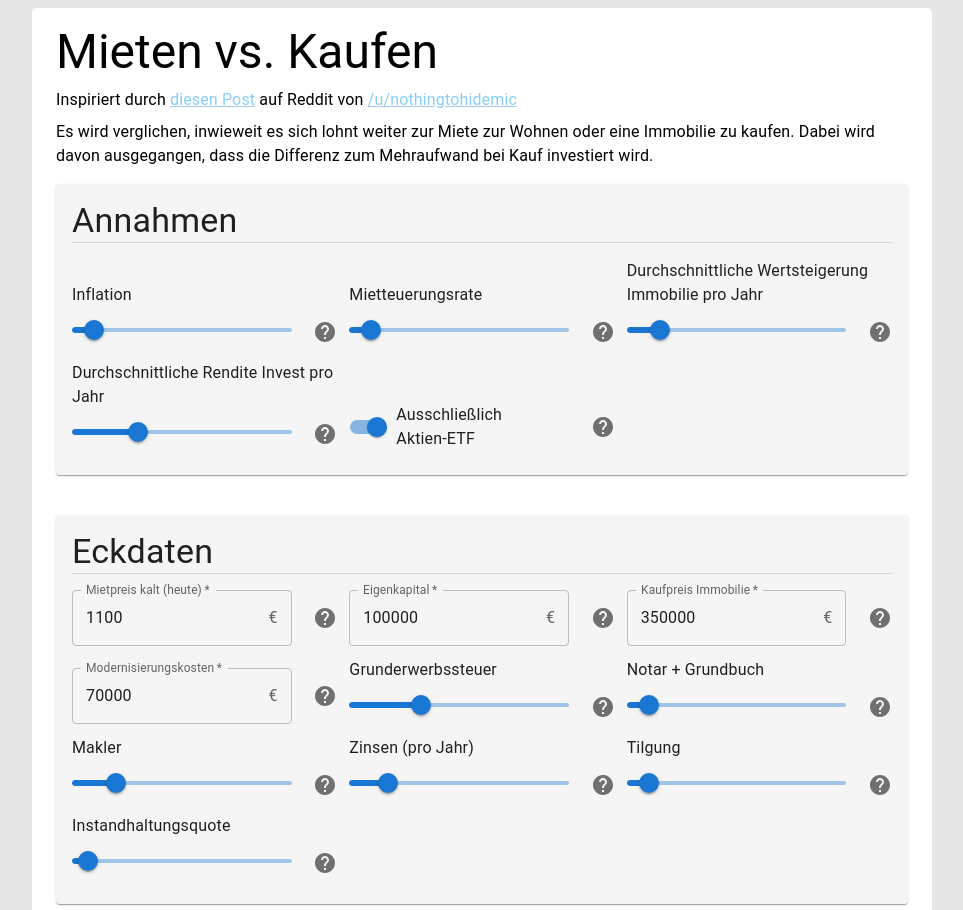
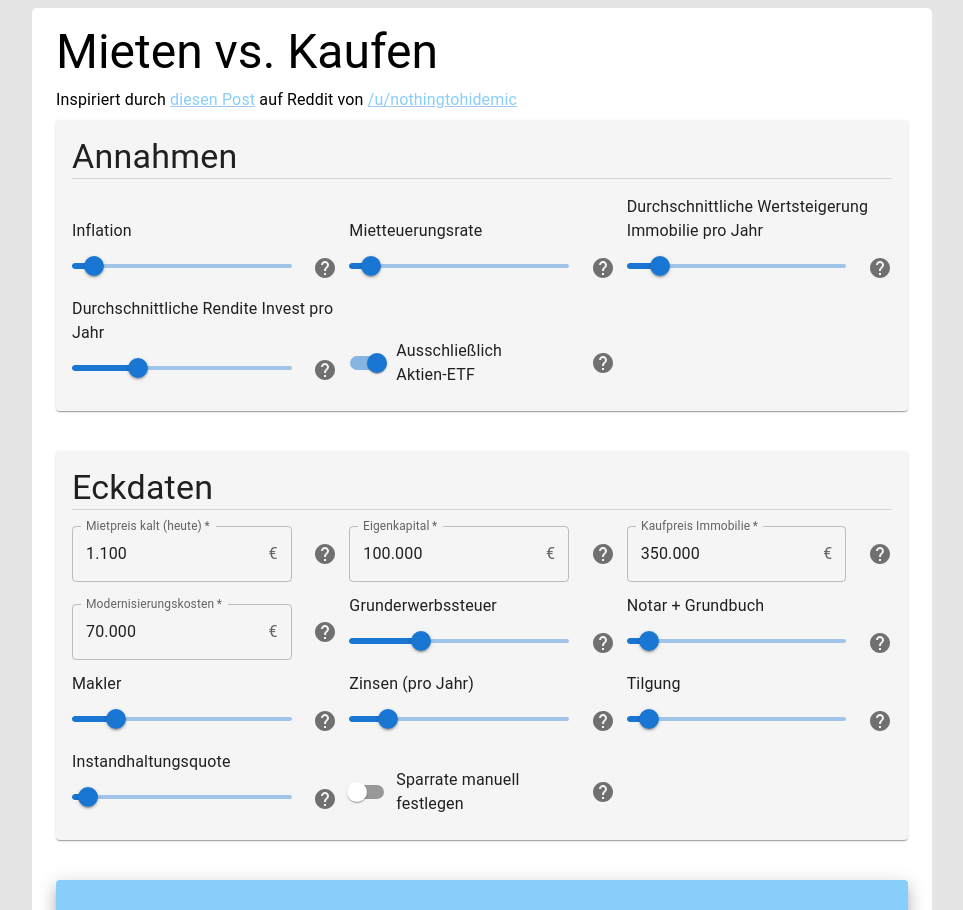
Before and after one commit to zeltbrennt/mietenvskaufen, a React (Vite) app: page / in a window 1280 px wide. Shown: the top 910 px of the page, without its empty margins (158-1121 px from the left). Built offline with nearby package versions, Linux system fonts and the light colour scheme.

Commit message:
Add manual savings and improve numeric display

```diff
--- a/src/App.tsx
+++ b/src/App.tsx
@@ -42,6 +42,7 @@ function App() {
 
   const [tilgungsplan, setTilgungsplan] = useState<tilgungsplanRow[]>([])
   const [showTilgungsplan, setShowTilgungsplan] = useState(false)
+  const [sparManuell, setSparManuell] = useState(false)
 
   useEffect(() => {
     setDarlehen(kaufpreis + modernKost + (kaufpreis / 100) * gest + (kaufpreis / 100) * notar + (kaufpreis / 100) * makler - eigenkapital)
@@ -108,6 +109,11 @@ function App() {
     setWertImmobilie((kaufpreis + modernKost) * (1 + wersteigerung / 100) ** abzahlenJahr)
   }, [kaufpreis, modernKost, wersteigerung, abzahlenJahr])
 
+  useEffect(() => {
+    if (!sparManuell) {
+      setSparrate(monatBelastung - mietpreis)
+    }
+  }, [sparManuell])
 
 
 
@@ -156,9 +162,6 @@ function App() {
       <Typography marginBottom={1}>
         Inspiriert durch <Link sx={{ color: 'lightskyblue' }} href={"https://www.reddit.com/r/Finanzen/comments/1gjabd5/ich_pr%C3%A4sentiere_meinen_mieten_vs_kaufen_rechner/"} >diesen Post</Link> auf Reddit von <Link sx={{ color: 'lightskyblue' }} href={"https://www.reddit.com/user/nothingtohidemic"}>/u/nothingtohidemic</Link>
       </Typography>
-      <Typography marginBottom={2}>
-        Es wird verglichen, inwieweit es sich lohnt weiter zur Miete zur Wohnen oder eine Immobilie zu kaufen. Dabei wird davon ausgegangen, dass die Differenz zum Mehraufwand bei Kauf investiert wird.
-      </Typography>
       <Card sx={{ marginBottom: 5, bgcolor: 'whitesmoke' }}>
         <CardContent>
           <Typography variant='h4'>Annahmen</Typography>
@@ -187,7 +190,10 @@ function App() {
               handleInput={setRendite} />
             <SwitchInput
               label='Ausschließlich Aktien-ETF'
-              tooltip='Kapitalertragssteuer liegt bei 25%, bei Aktien-ETFs jedoch nur 18.46%'
+              tooltip='Kapitalertragssteuer liegt bei 25%, bei Aktien-ETFs jedoch nur 18.463%'
+              onValue={18.463}
+              offValue={25}
+              defaultState={true}
               handleInput={setKapitalertrtagssteuer} />
           </Grid>
         </CardContent>
@@ -258,6 +264,19 @@ function App() {
               typeHint='%'
               defaultValue={instand}
               handleInput={setInstand} />
+            <SwitchInput
+              label='Sparrate manuell festlegen'
+              tooltip='Standardmäßig wird die Differenz der Mehrkosten von Mietpreis zu monatlicher Belastung bei Kauf mit der erwarteten Rendite investiert.'
+              onValue={true}
+              offValue={false}
+              defaultState={false}
+              handleInput={setSparManuell} />
+            {sparManuell ? <DataInput
+              label='Sparrate (manuell)'
+              tooltip='Bitte die Sparrate bei Miete eintragen'
+              defaultValue={Math.round(sparrate)}
+              handleInput={setSparrate}
+              typeHint='€' /> : <></>}
           </Grid>
         </CardContent>
       </Card>
--- a/src/DataInput.tsx
+++ b/src/DataInput.tsx
@@ -15,6 +15,15 @@ export default function DataInput({ label, tooltip, handleInput, typeHint, defau
 
     const [state, setState] = useState(defaultValue)
 
+    const formatNumber = (value: number) => {
+        return new Intl.NumberFormat('de-DE').format(value)
+    }
+
+    const parseNumber = (formattedValue: string) => {
+        const numericValue = formattedValue.replace(/[^0-9,-]+/g, '').replace(',', '.');
+        return numericValue ? parseFloat(numericValue) : 0;
+    };
+
     return (
         <Grid size={{ md: 4, sm: 6, xs: 12 }}>
 
@@ -23,10 +32,11 @@ export default function DataInput({ label, tooltip, handleInput, typeHint, defau
 
                     <TextField
                         onChange={(event) => {
-                            handleInput(Number(event.target.value))
-                            setState(Number(event.target.value))
+                            const numericValue = parseNumber(event.target.value)
+                            handleInput(numericValue)
+                            setState(numericValue)
                         }}
-                        value={state}
+                        value={state !== undefined ? formatNumber(state) : ''}
                         label={label}
                         id={label}
                         required
--- a/src/SwitchInput.tsx
+++ b/src/SwitchInput.tsx
@@ -6,14 +6,15 @@ import { useState } from "react";
 interface DataInputProps {
     label: string,
     tooltip: string,
-    handleInput: (a: number) => void,
-    typeHint?: string,
-    defaultValue?: number
+    handleInput: (a: any) => void,
+    defaultState: boolean,
+    onValue?: any,
+    offValue?: any
 }
 
-export default function SwitchInput({ label, tooltip, handleInput }: DataInputProps) {
+export default function SwitchInput({ label, tooltip, handleInput, onValue, offValue, defaultState }: DataInputProps) {
 
-    const [checked, setChecked] = useState(true)
+    const [checked, setChecked] = useState(defaultState)
 
     return (
         <Grid size={{ md: 4, sm: 6, xs: 12 }}>
@@ -27,7 +28,7 @@ export default function SwitchInput({ label, tooltip, handleInput }: DataInputPr
                                 checked={checked}
                                 onChange={(event) => {
                                     setChecked(event.target.checked)
-                                    handleInput(event.target.checked ? 18.46 : 25)
+                                    handleInput(event.target.checked ? onValue : offValue)
                                 }} />}
                             label={label}
                             labelPlacement="end" />
```
